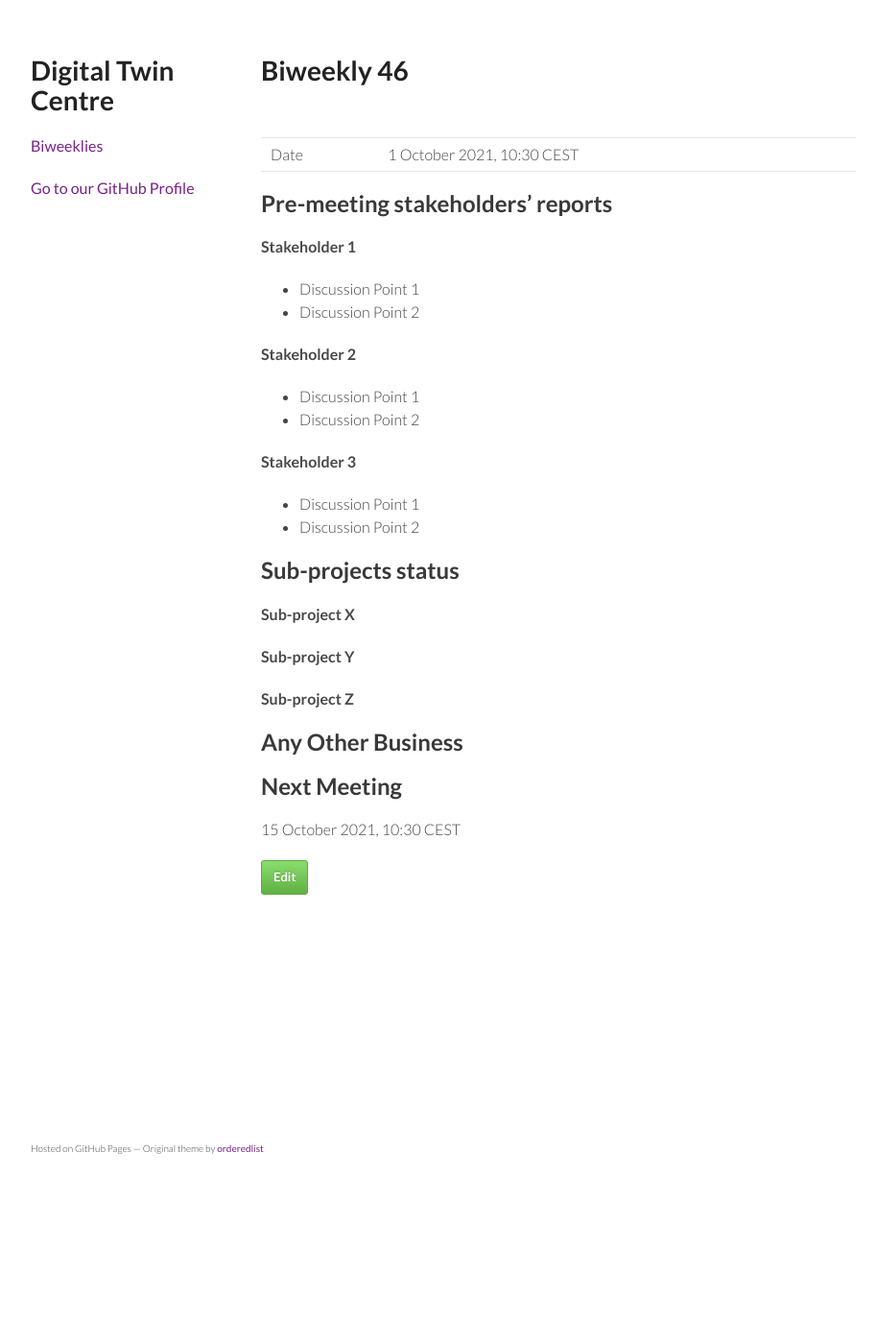
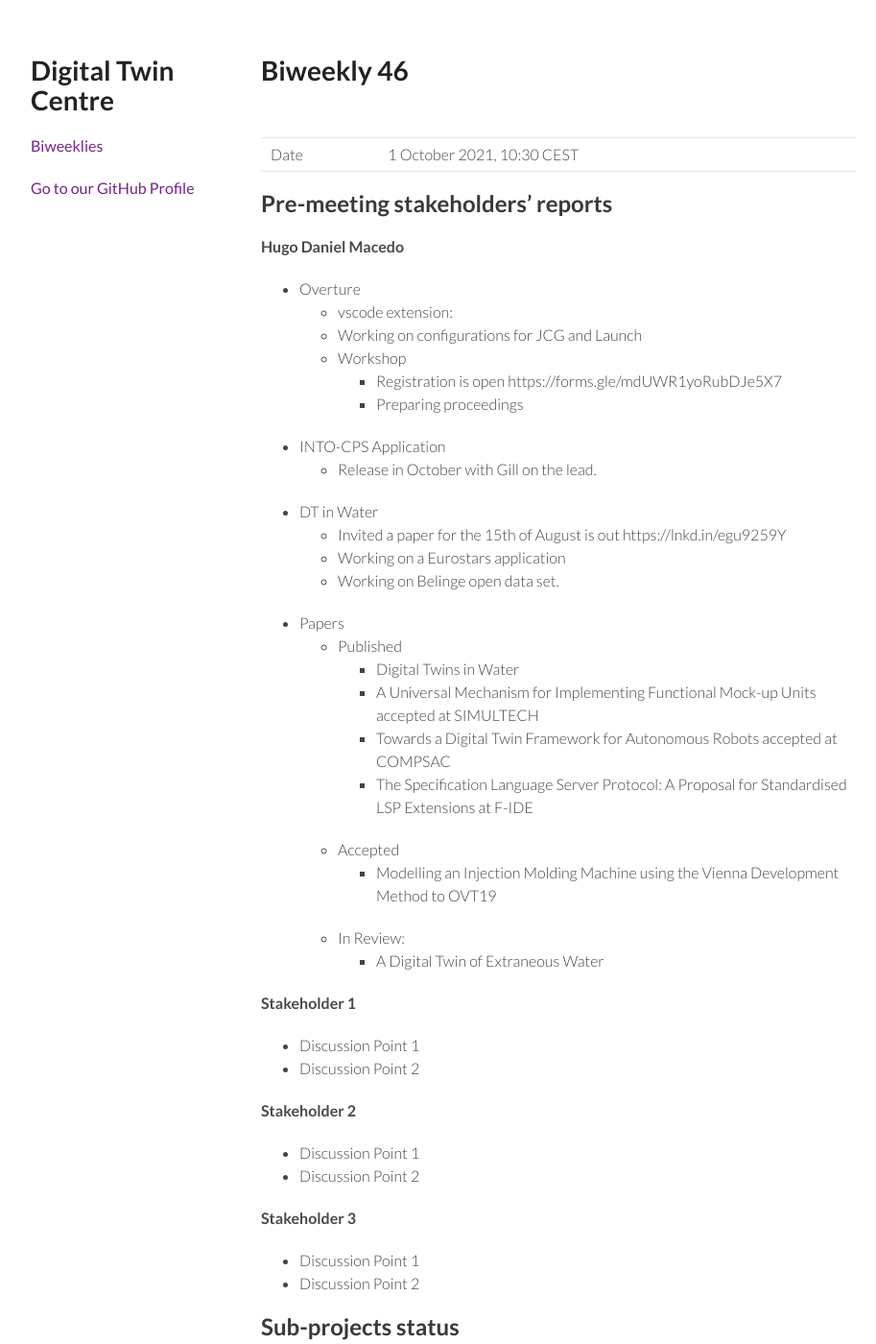
Before and after one commit to digitaltwincentre/digitaltwincentre.github.io, a Jekyll site: the page built from _biweeklies/Biweekly-46.md, in a window 1280 px wide and 1400 px high. Shown: the whole window at 96% size, without its empty margins (178-1091 px from the left). Built offline with Jekyll 4.4.1, drawn with Linux system fonts in a browser that asks for light colours; nearby versions of some CDN libraries.

Commit message:
Update Biweekly-46.md

```diff
--- a/_biweeklies/Biweekly-46.md
+++ b/_biweeklies/Biweekly-46.md
@@ -19,6 +19,34 @@ date: 1 October 2021, 1030 CEST
 ## Pre-meeting stakeholders' reports
 
 <!-- Please keep in mind that the minutes are publicly available.-->
+
+#### Hugo Daniel Macedo
+* Overture
+  *  vscode extension:
+    * Working on configurations for JCG and Launch
+  * Workshop
+    * Registration is open https://forms.gle/mdUWR1yoRubDJe5X7
+    * Preparing proceedings
+
+* INTO-CPS Application
+  * Release in October with Gill on the lead.
+
+* DT in Water
+  * Invited a paper for the 15th of August is out https://lnkd.in/egu9259Y
+  * Working on a Eurostars application
+  * Working on Belinge open data set.
+
+* Papers
+  * Published
+    * Digital Twins in Water
+    * A Universal Mechanism for Implementing Functional Mock-up Units accepted at SIMULTECH
+    * Towards a Digital Twin Framework for Autonomous Robots accepted at COMPSAC
+    * The Specification Language Server Protocol: A Proposal for Standardised  LSP Extensions at F-IDE
+  * Accepted
+    * Modelling an Injection Molding Machine using the Vienna Development Method to OVT19
+
+  * In Review:
+    * A Digital Twin of Extraneous Water
 
 #### Stakeholder 1
 * Discussion Point 1
```
